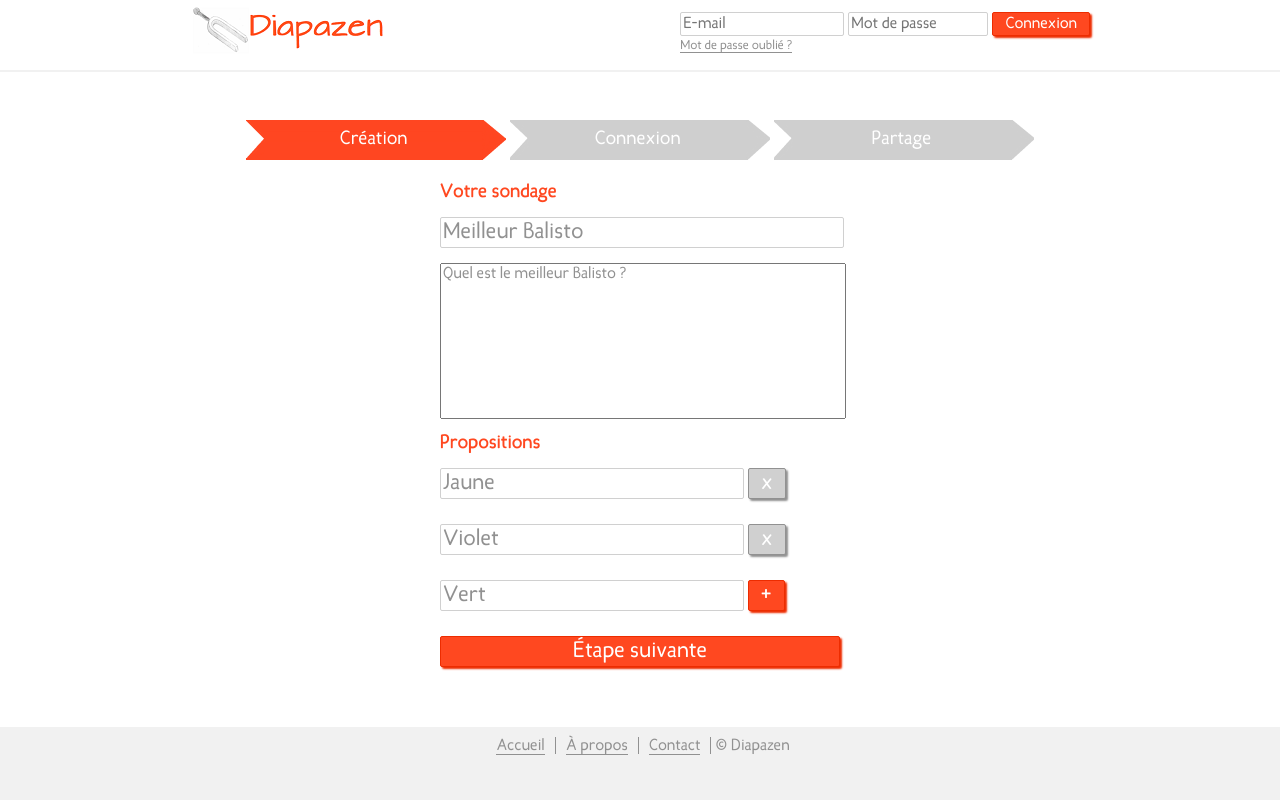
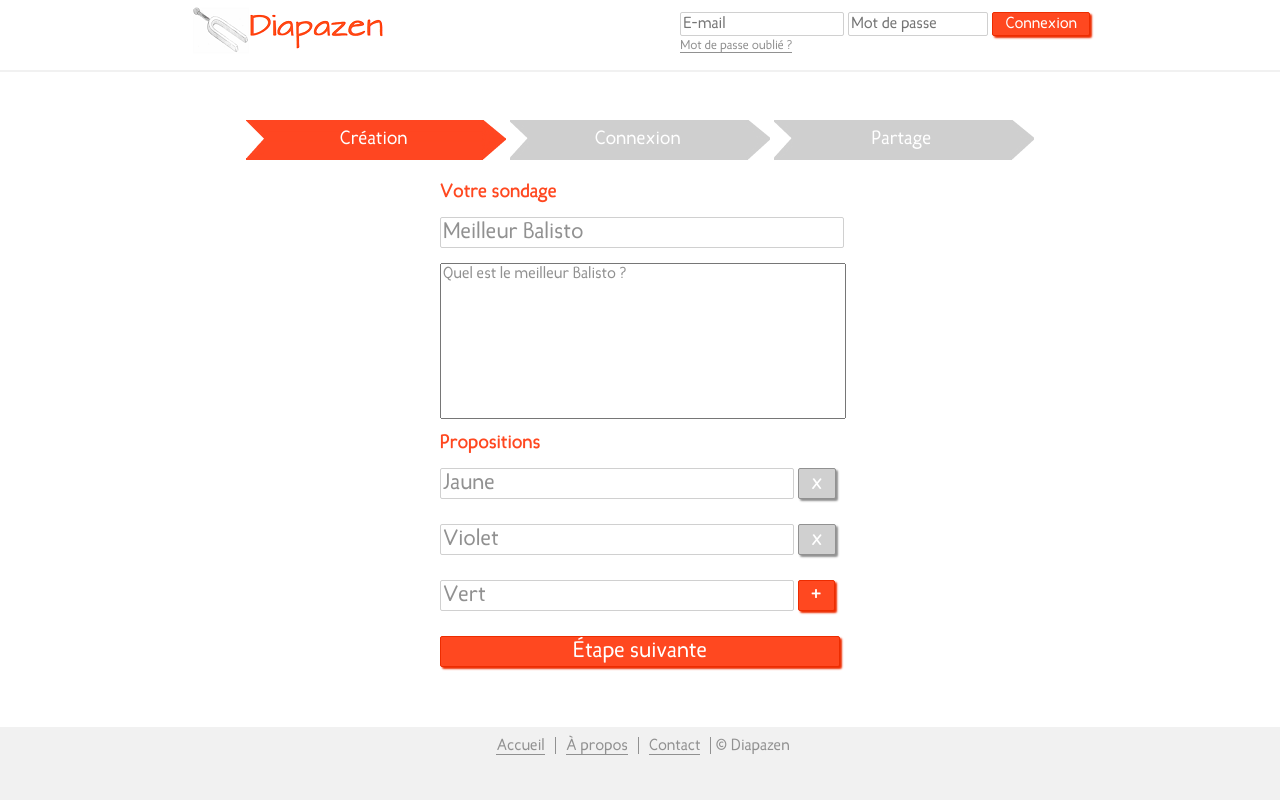
Before and after one commit to diapazen/diapazen, a PHP site: a page that uses index.php in a window 1280 px wide. Run offline with PHP 8.4, Linux system fonts and the light colour scheme.

Commit message:
Correction Vue Creation sondage

```diff
--- a/app/view/css/diapazen.css
+++ b/app/view/css/diapazen.css
@@ -180,5 +180,4 @@ footer ul li
 .default_form input[type="submit"]
 {
     margin-top: 10px;
-    display: block;
 }
--- a/app/view/css/style.css
+++ b/app/view/css/style.css
@@ -355,11 +355,11 @@
 }
 
 #poll_creation_form .choice{
-	width: 350px;
+	width: 400px;
 }
 
 #poll_creation_form .choice input[type="text"]
 {
-	width:300px;
+	width:350px;
 	display:inline-block;
 }
```
